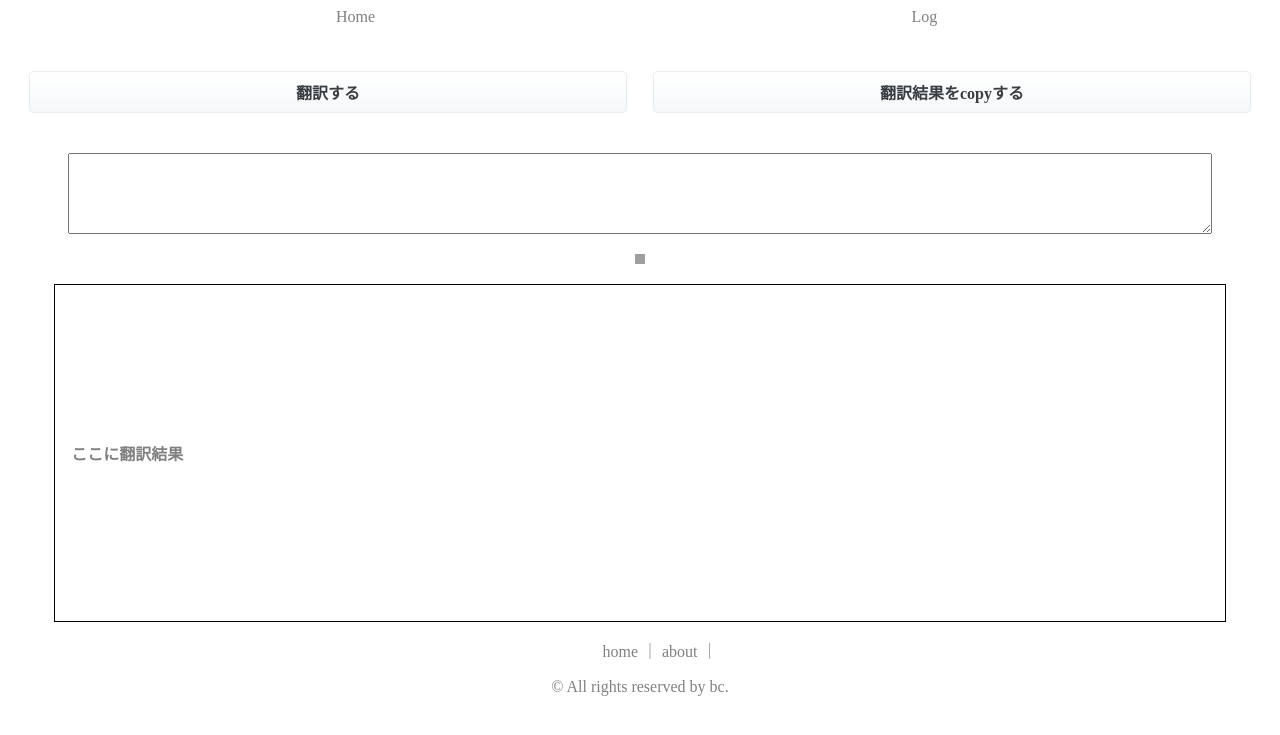
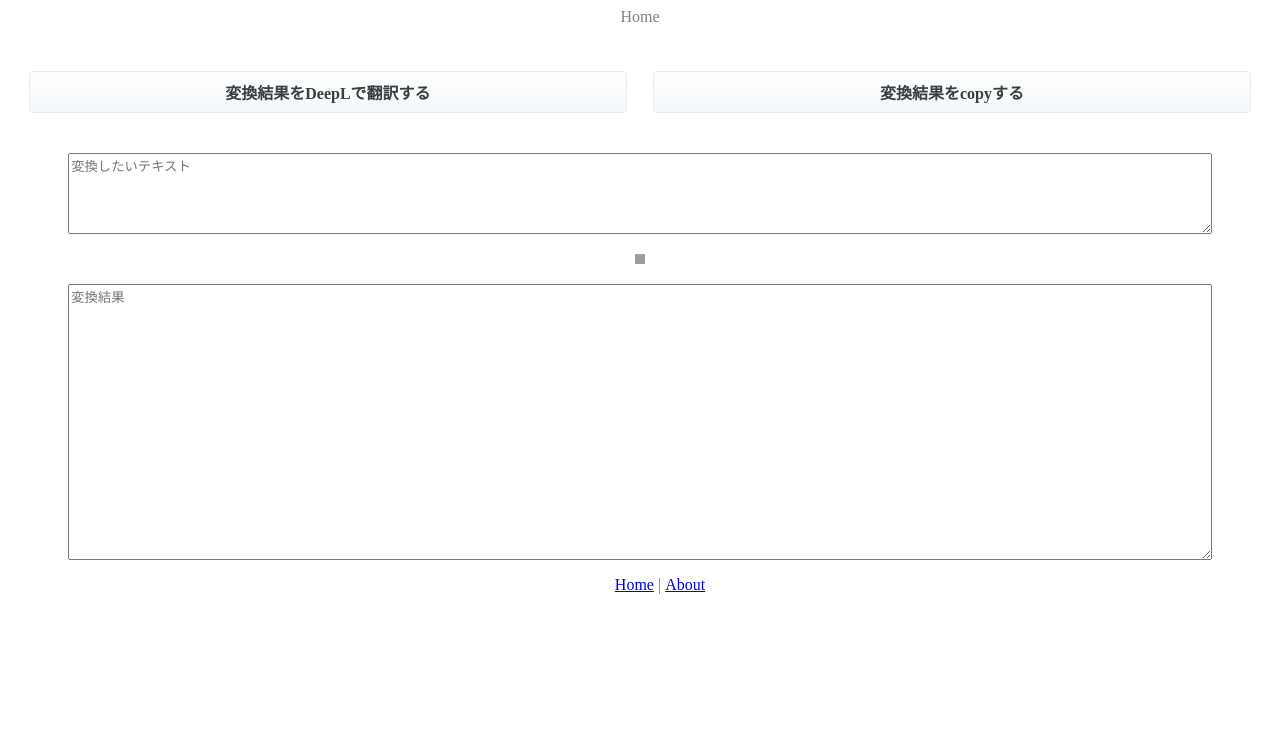
Before and after one commit to yoshinobc/deepl-translate-app, a Django app: template translate/templates/trans.html in a window 1280 px wide. Shown: the top 735 px of the page. Run offline with Django 3.2, Linux system fonts and the light colour scheme; the template is opened without the code that fills it, so the values that code supplies are empty; grey boxes are pictures that could not be loaded.

Commit message:
add html

```diff
--- /dev/null
+++ b/translate/templates/sample.js
@@ -0,0 +1,32 @@
+window.addEventListener("DOMContentLoaded", conversion(), false);
+
+function translation() {
+    var text = document.getElementById("target").value;
+    text = text.replace(" ", "%20");
+    const link = "https://www.deepl.com/translator#en/ja/" + text;
+    window.open(link, "_blank");
+};
+function copy() {
+    var copy_text = document.getElementById("target");
+    copy_text.select();
+    document.execCommand("copy");
+    alert("コピーできました！ : " + copyTarget.value);
+};
+
+function conversion() {
+    const textareaElem = document.getElementById("source");
+
+    const currentLengthElem = document.getElementById("target");
+
+    const b = RegExp("(\.)([A-Z])", "g");
+    const haifun = RegExp("([a-zA-Z])(-)([a-zA-Z])","g");
+
+    textareaElem.addEventListener("input", (event) => {
+        let source_text = event.target.value;
+
+        source_text = source_text.replace(b, "$1 $2")
+        source_text = source_text.replace(haifun, "$1$3");
+        currentLengthElem.innerText = source_text;
+
+    })
+};
--- a/translate/templates/trans.html
+++ b/translate/templates/trans.html
@@ -1,44 +1,56 @@
 <!DOCTYPE html>
 <html>
+    <head>
+    </head>
     <body>
         <nav>
             <ul>
-                <li class=”current”><a href=”#”>Home</a></li>
-                    <li><a href=”#”>Log</a></li>
-                </ul>
+                <li class=”current”><a href=/home>Home</a></li>
+                <!--
+                <li class=”current” style="cursor: pointer;">
+                    <input type="checkbox" class="checkbox"/>
+                     Log
+                </li>
+                -->
+            </ul>
+            <div class="hidden_show">
+                content
+            </div>
         </nav>
         <div class="main-content">
             <div class="double-button">
-                <a href="#" class="btn-translation">
-                    <i class="fa fa-user-plus"></i> <span>翻訳する</span>
+                <a href="javascript:translation();" class="btn-translation">
+                     <span>変換結果をDeepLで翻訳する</span>
                 </a>
                 <div style="width: 2%">
 
                 </div>
-                <a href="#" class="btn-translation">
-                    <i class="fa fa-user-plus"></i> <span>翻訳結果をcopyする
-                    </span>
+                <a href="javascript:copy()" class="btn-translation">
+                    <span>変換結果をcopyする</span>
                 </a>
             </div>
         </div>
-        <div class="source-text">
-            <textarea placeholder="ここに翻訳元" type="textarea" rows="5" class=textarea>
-            </textarea>
+        <div class="text-box">
+            <textarea placeholder="変換したいテキスト" rows="5" class="textarea" name="source" id="source" spellcheck=true></textarea>
         </div>
         <div style="text-align: center; margin:2vh">
         <img src="img/down_arrow.png" height= "10vh" width="10vh">
         </img>
         </div>
-        <div class="box1">
-            <p>ここに翻訳結果</p>
+        <div class="text-box">
+            <textarea placeholder="変換結果"rows="18" class="textarea" name="target" id="target"></textarea>
         </div>
+                    <script type="text/javascript" src='sample.js'></script>
     </body>
     <footer>
         <ul class="footer-menu">
-            <li>home ｜</li>
-            <li>about ｜</li>
+            <li><a href=/home>Home</a> </li>
+            <li>|</li>
+            <li><a href=about.html>About </a> </li>
         </ul>
+        <!--
         <p>© All rights reserved by bc.</p>
+        -->
     </footer>
 </html>
 
@@ -61,12 +73,28 @@ text-decoration: none;
 color:gray;
 padding-bottom: 5px;
 }
+nav .hidden_show{
+    height: 0;
+    padding: 0;
+    overflow: hidden;
+    opacity: 0;
+    transition: 0.8s;
+}
+nav input:checked ~ .hidden_show{
+    padding: 10px 0;
+    height: auto;
+    opacity: 1;
+}
 nav li.current{
 border-bottom: 3px solid gray;
 }
 nav li:hover{
 color:gray;
 border-bottom: 3px solid gray;
+}
+
+nav input{
+    display: none;
 }
 
 footer{
@@ -119,23 +147,6 @@ display: inline;
   width: 45%;
   background-color: #ddd;
 }
-.box1 {
-    margin-left:auto;
-    margin-right:auto;
-    align-content: center;
-    justify-content: center;
-    width: 90%;
-    height: 40vh;
-    padding: 0.5em 1em;
-    font-weight: bold;
-    color:gray;
-    border: solid 1px #000000;
-    background :white;
-}
-.box1 p {
-    margin: 0;
-    padding: 0;
-}
 .textarea{
     width: 90%;
     display: flex;
@@ -146,7 +157,7 @@ display: inline;
     display: flex;
     justify-content: center; align-items: center; margin-block-end: 5vh;margin-block-start: 5vh;
 }
-.source-text{
+.text-box{
     width: 100%;display: flex; justify-content: center;align-items:center
 }
 </style>
```
Also changed, not shown: translate/templates/about.html (added, +13 -0 lines).
